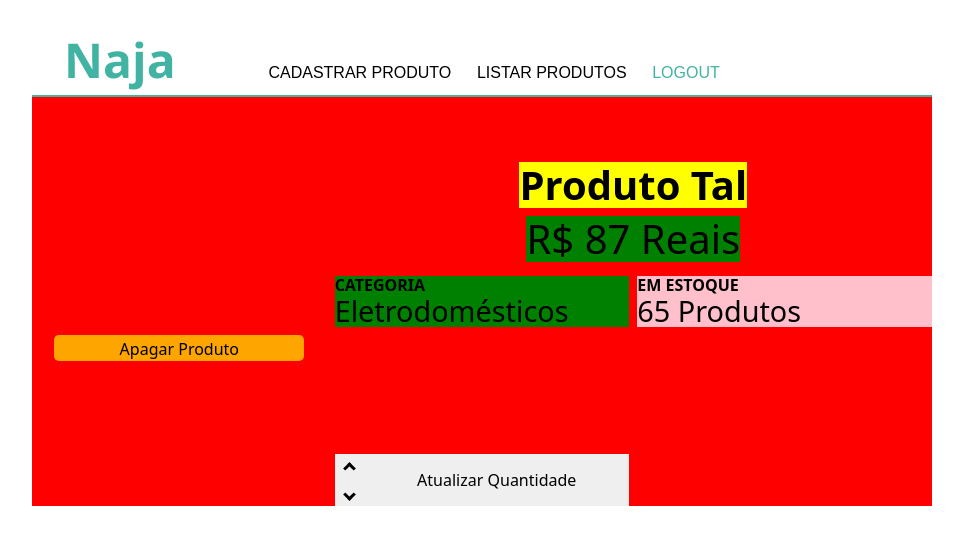
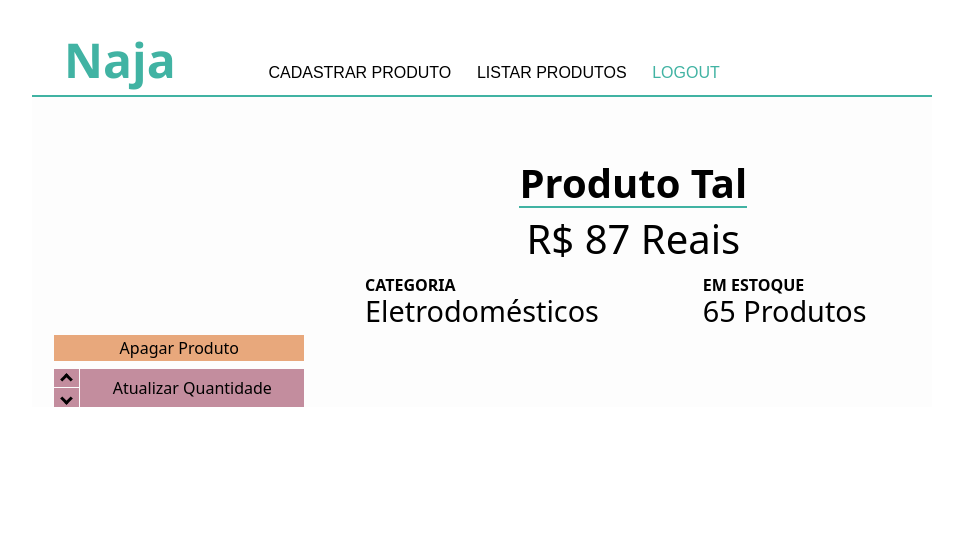
Before and after one commit to gabrielssa/DSW-front, a React (Create React App) app: page /ver-produto in a window 1280 px wide. Shown: the top 544 px of the page, without its empty margins (158-1121 px from the left). Built offline with nearby package versions, Linux system fonts and the light colour scheme; no server answers; sample sign-in values are in the browser's storage.

Commit message:
upgrade pagina do produto

```diff
--- a/src/pages/listarProduto/ListarProduto.css
+++ b/src/pages/listarProduto/ListarProduto.css
@@ -34,6 +34,18 @@
     grid-template-rows: 1fr;
     grid-template-columns: 1fr 3fr 3fr 3fr;
     grid-template-areas: "apagar nome quantidade mais";
+}
+
+.verProduto{
+    grid-area: mais;
+    align-self: center;
+    justify-self: right;
+    margin-right: 1rem;
+}
+
+.verProduto:hover{
+    cursor: pointer;
+    text-decoration: underline;
 }
 
 .nomeProduto{
--- a/src/pages/listarProduto/ListarProduto.js
+++ b/src/pages/listarProduto/ListarProduto.js
@@ -116,6 +116,11 @@ const ListarProduto = () => {
               var quantidadePText = document.createTextNode("Quantidade Disponível: "+test[i].amount)
               quantidadeP.appendChild(quantidadePText);
 
+              var verProduto = document.createElement("span");
+              verProduto.className = "verProduto";
+              var verProdutoText = document.createTextNode("Ver Detalhes")
+              verProduto.appendChild(verProdutoText);
+
               var img = document.createElement('img');
               img.src = 'https://i.ibb.co/ncvjf8H/apagar.png';
               img.id = "img-apagar";
@@ -125,14 +130,14 @@ const ListarProduto = () => {
               })
 
               if (test[i].amount < 10 && test[i].amount > 0){
-                  produto.style.background = "rgb(192, 173, 1)";
-                  produto.style.color = "#fdfdfd";
+                  produto.style.background = "rgba(192, 173, 1,0.2)";
+                  produto.style.color = "#41b3a3";
               }else if (test[i].amount === 0){
-                  produto.style.background = "red";
-                  produto.style.color = "#fdfdfd";
+                  produto.style.background = "rgba(255, 0, 0, 0.200";
+                  produto.style.color = "#41b3a3";
               }
 
-              quantidadeP.addEventListener("click", () => {
+              verProduto.addEventListener("click", () => {
                 history.push({
                     pathname: '/ver-produto',
                     _id: test[i]._id,
@@ -145,6 +150,7 @@ const ListarProduto = () => {
               produto.appendChild(nameP);
               produto.appendChild(quantidadeP);
               produto.appendChild(img);
+              produto.appendChild(verProduto);
               document.getElementById("produtos").appendChild(produto)
           }
         })
--- a/src/pages/verProduto/VerProduto.css
+++ b/src/pages/verProduto/VerProduto.css
@@ -4,24 +4,24 @@
 }
 
 #produto{
-    background: red;
+    background: #fdfdfd;
     display: grid;
     grid-template-columns: 0.5fr 0.5fr 0.5fr;
-    grid-template-rows: 1fr 1fr 1fr 1fr 1fr 1fr 1fr;
+    grid-template-rows: 1fr 1fr 1fr 1fr 0.5fr 0.5fr;
     grid-template-areas:    "a b c"
                             "img nome nome"
                             "img preco preco"
                             "img categoria quantidade"
                             "remover x y"
-                            "d e f"
-                            "g atualizar h";
+                            "atualizar e f";
     grid-gap: 0.5rem;
     font-family: Noto Sans, sans-serif;
 }
 
 #categoria{
-    background: green;
     grid-area: categoria;
+    justify-self: center;
+    align-self: center;
 }
 
 .propriedade h3{
@@ -42,7 +42,6 @@
 }
 
 #preco{
-    background: green;
     grid-area: preco;
     font-size: 2.5rem;
     justify-self: center;
@@ -50,7 +49,7 @@
 }
 
 #nome{
-    background: yellow;
+    border-bottom: 2px solid #41B3A3;
     grid-area: nome;
     font-size: 2.5rem;
     justify-self: center;
@@ -58,29 +57,28 @@
 }
 
 #quantidade{
-    background: pink;
     grid-area: quantidade;
+    justify-self: center;
+    align-self: center;
 }
 
 #remover{
     grid-area: remover;
     justify-self: center;
-    align-self: start;
-    height: 50%;
     width: 250px;
-    background: orange;
+    height: 100%;
+    background: #e8a87c;
     text-align: center;
-    border-radius: 5px;
 }
 
 #remover:hover{
-    background: blue;
+    background: #e27d60;
     cursor:pointer;
 }
 
 #remover span{
     display: block;
-    margin-top: 5px;
+    margin-top: 4px;
 }
 
 i {
@@ -116,6 +114,11 @@ button:hover{
     grid-template-rows: 1fr 1fr;
     grid-template-areas: "up atu"
                             "down atu";
+    grid-gap: 1px;
+    width: 250px;
+    justify-self: center;
+    align-self: start;
+    height: 100%;
 }
 
 #incQtd{
@@ -132,5 +135,9 @@ button:hover{
 }
 
 .hoverGreen:hover{
-    border: 1px solid green;
+    outline: 1px solid green;
 }
+
+.hoverGreen{
+    background: #c38d9e;
+}
--- a/src/pages/verProduto/VerProduto.js
+++ b/src/pages/verProduto/VerProduto.js
@@ -10,16 +10,30 @@ const VerProduto = (props) => {
         "qtd":data.amount
     }
 
+    const upgradeQtdStatus = (status) =>{
+        if (status === 'default'){
+            document.getElementById("qtdStatus").style.color = "black";
+            document.getElementById("qtdText").style.color = "black";
+
+        }else if(status === 'changed'){
+            document.getElementById("qtdStatus").innerHTML = "Novo Valor";
+            document.getElementById("qtdStatus").style.color = "red";
+            document.getElementById("qtdText").style.color = "red";
+        }
+    }
+
     const incrementaQtd = () =>{
         console.log(data.produto)
         produto.qtd += 1;
         console.log(produto.qtd)
+        upgradeQtdStatus('changed')
         document.getElementById("qtdValor").innerHTML = produto.qtd;
     }
 
     const decrementaQtd = () =>{
         produto.qtd -= 1;
         console.log(produto.qtd)
+        upgradeQtdStatus('changed')
         document.getElementById("qtdValor").innerHTML = produto.qtd;
     }
 
@@ -76,8 +90,8 @@ const VerProduto = (props) => {
             <h2 id="nome">Produto Tal</h2>
 
             <div id="quantidade" class="propriedade">
-                <h3>Em Estoque</h3>
-                <p><span id="qtdValor">65</span> Produtos</p>
+                <h3 id="qtdStatus">Em Estoque</h3>
+                <p id="qtdText"><span id="qtdValor">65</span> Produtos</p>
             </div>
 
             <div id="preco">
```
